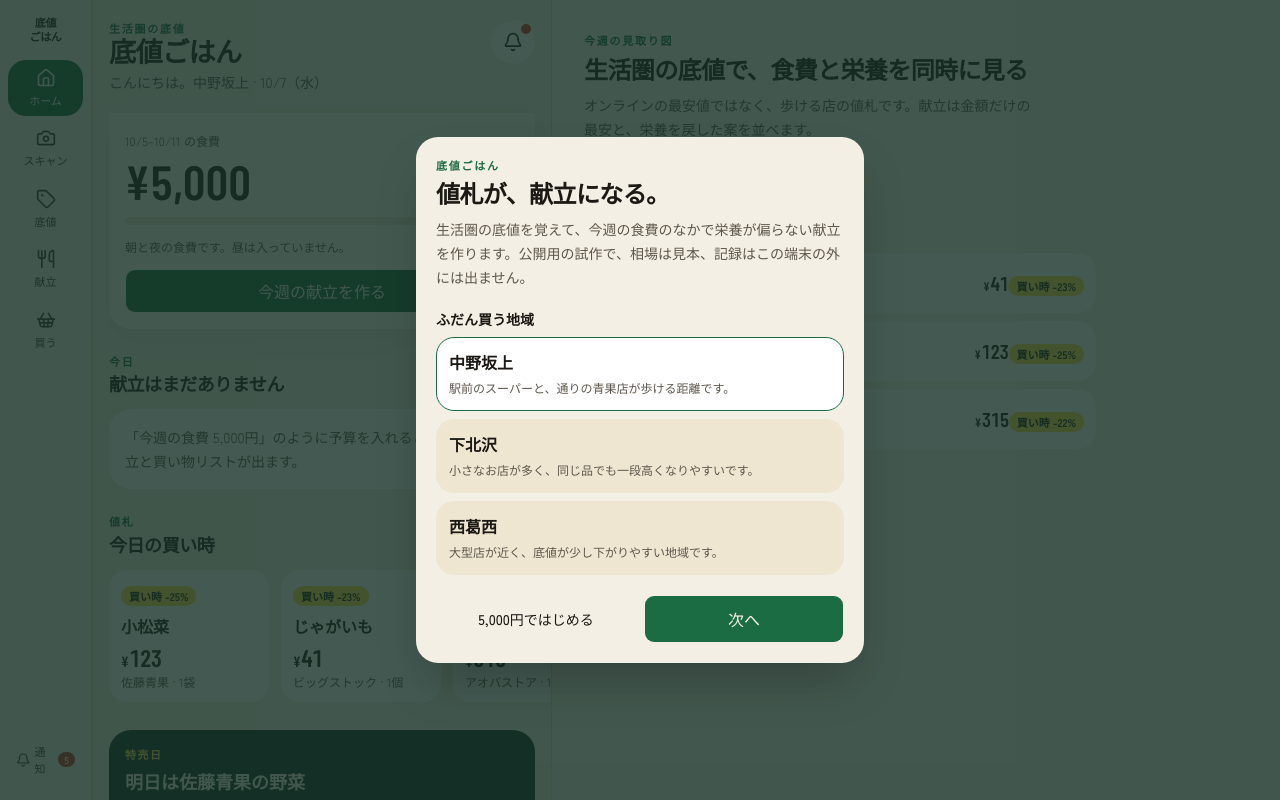
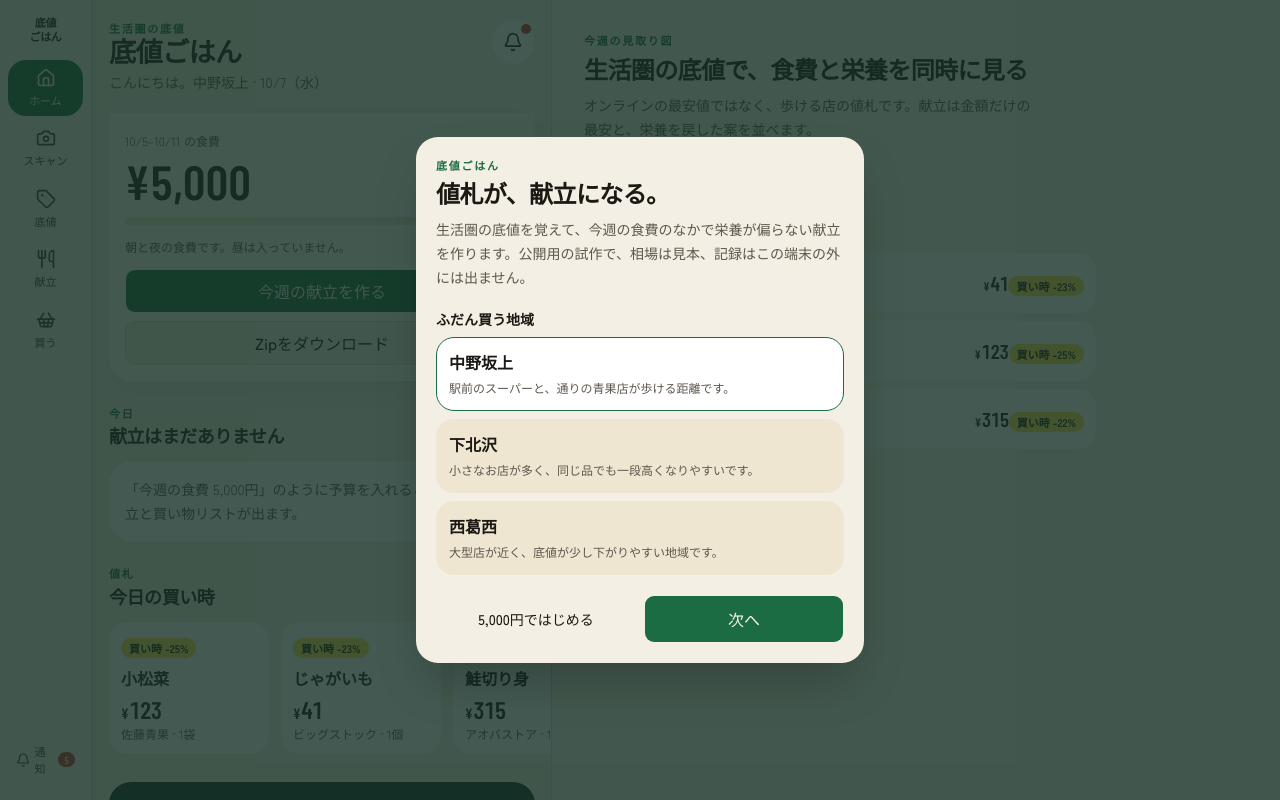
Before and after one commit to ruruie80-crypto/food-wise-v2-0001, a Next.js app: page / in a window 1280 px wide. Built offline with nearby package versions, Linux system fonts and the light colour scheme.

Commit message:
Put the Zip download on the home budget card.
The handoff archive was only at the bottom of the home screen. The same download now sits under this week's food budget.

Co-authored-by: ruruie80 <ruruie80@gmail.com>

```diff
--- a/components/handoff-sheet.tsx
+++ b/components/handoff-sheet.tsx
@@ -8,6 +8,18 @@ import { Sheet, SheetContent, SheetHeader, SheetTitle } from "@/components/ui/sh
 import { buildHandoffZip, parseHandoff, readHandoffZip } from "@/lib/handoff";
 
 type Preview = { exportedOn: string; record: unknown };
+
+export function saveHandoffZip(record: Parameters<typeof buildHandoffZip>[0], today: string, stale: boolean) {
+  const file = buildHandoffZip(record, today, stale);
+  const bytes = file.bytes.slice();
+  const blob = new Blob([bytes.buffer], { type: "application/zip" });
+  const url = URL.createObjectURL(blob);
+  const link = document.createElement("a");
+  link.href = url;
+  link.download = file.filename;
+  link.click();
+  URL.revokeObjectURL(url);
+}
 
 export function HandoffSheet({ open, onOpenChange }: { open: boolean; onOpenChange: (open: boolean) => void }) {
   const app = useApp();
@@ -25,17 +37,9 @@ export function HandoffSheet({ open, onOpenChange }: { open: boolean; onOpenChan
   };
 
   const download = () => {
-    const file = pack();
-    if (!file) return;
-    const bytes = file.bytes.slice();
-    const blob = new Blob([bytes.buffer], { type: "application/zip" });
-    const url = URL.createObjectURL(blob);
-    const link = document.createElement("a");
-    link.href = url;
-    link.download = file.filename;
-    link.click();
-    URL.revokeObjectURL(url);
-    toast.success("Zipを書き出しました");
+    if (!app.today) return;
+    saveHandoffZip(app.state, app.today, app.stale);
+    toast.success("Zipをダウンロードしました");
   };
 
   const copy = async () => {
@@ -94,7 +98,7 @@ export function HandoffSheet({ open, onOpenChange }: { open: boolean; onOpenChan
           ) : (
             <>
               <Button type="button" className="h-11 w-full" onClick={download}>
-                Zipを書き出す
+                Zipをダウンロード
               </Button>
               <Button type="button" variant="outline" className="h-11 w-full" onClick={copy}>
                 読めるメモをコピー
--- a/components/screens/home-screen.tsx
+++ b/components/screens/home-screen.tsx
@@ -7,7 +7,7 @@ import { toast } from "sonner";
 import { areas, getArea, getIngredient, getRecipe, getStore, ingredients } from "@/lib/catalog";
 import { useApp } from "@/components/app-state";
 import { BootScreen, PriceSticker, SectionTitle, SignalMark, Yen } from "@/components/bits";
-import { HandoffSheet } from "@/components/handoff-sheet";
+import { HandoffSheet, saveHandoffZip } from "@/components/handoff-sheet";
 import { Button } from "@/components/ui/button";
 import {
   Dialog,
@@ -96,6 +96,18 @@ export function HomeScreen() {
           }}
         >
           {plan ? "この予算で作り直す" : "今週の献立を作る"}
+        </Button>
+        <Button
+          type="button"
+          variant="outline"
+          className="mt-2 h-11 w-full text-base"
+          onClick={() => {
+            if (!app.today) return;
+            saveHandoffZip(app.state, app.today, app.stale);
+            toast.success("Zipをダウンロードしました");
+          }}
+        >
+          Zipをダウンロード
         </Button>
       </section>
 
```
